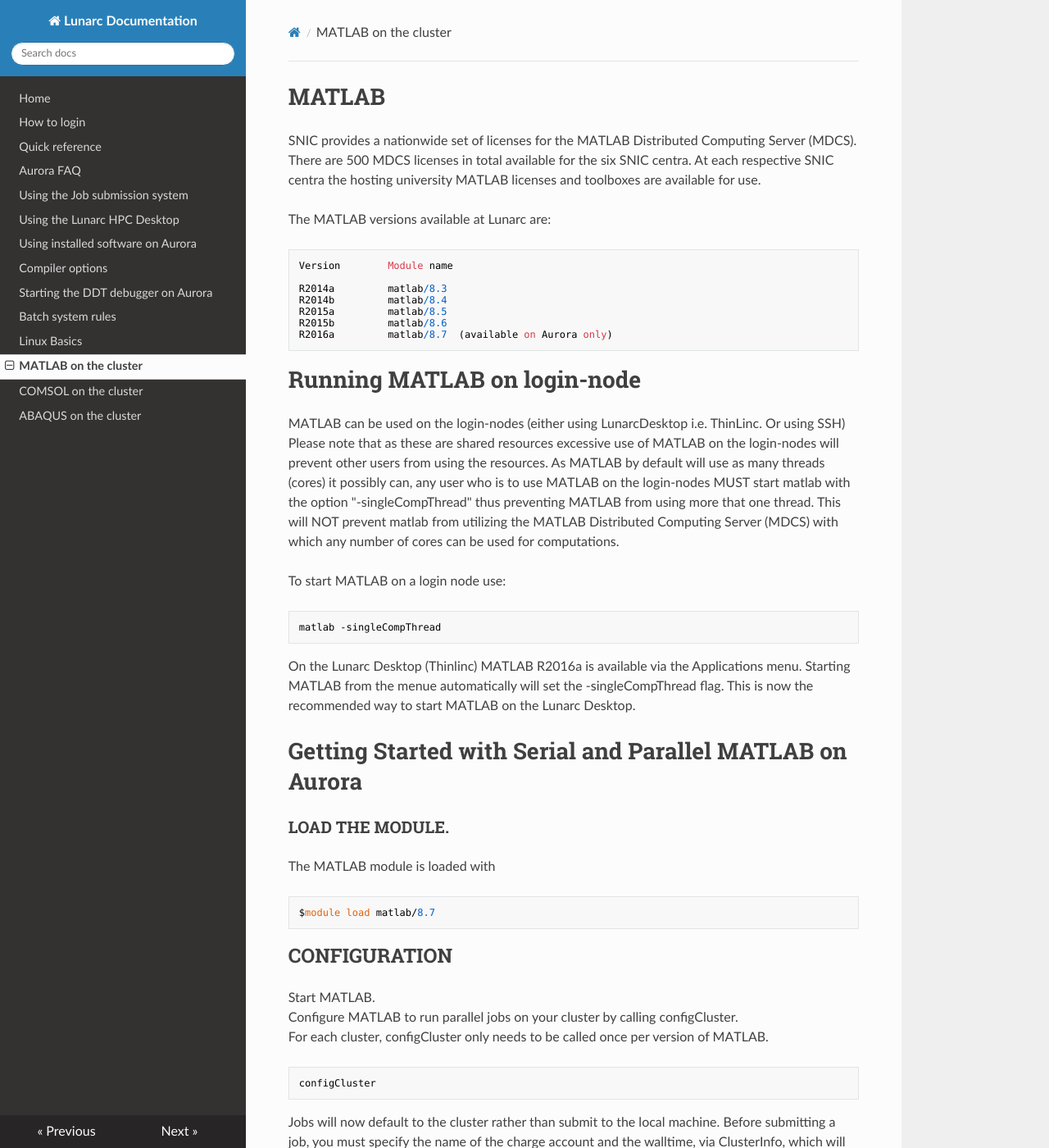
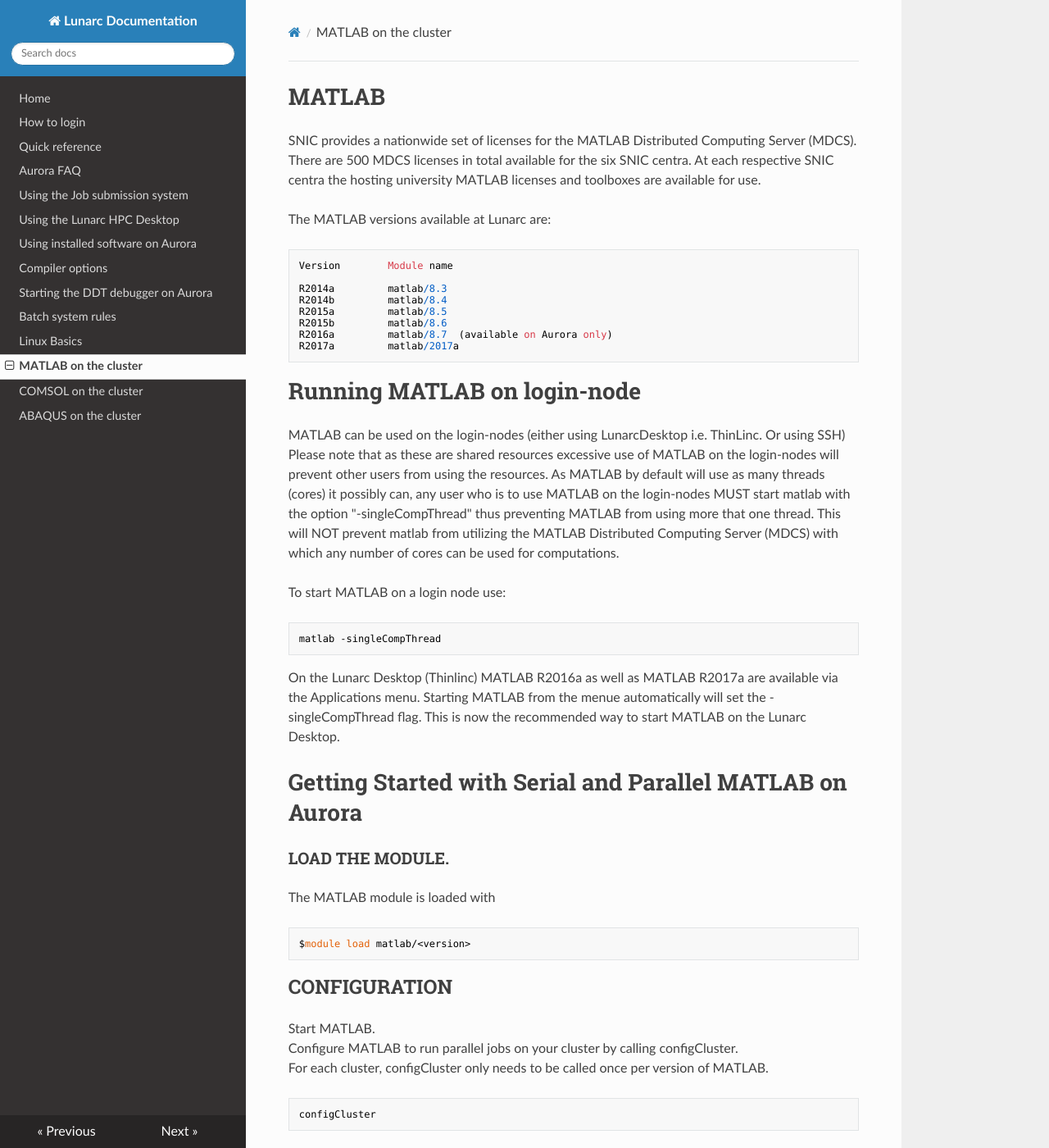
Before and after one commit to lunarc/lunarc_docs, an MkDocs documentation site: the page built from docs/MATLAB.md, in a window 1280 px wide and 1400 px high. Shown: the whole window at 82% size. Built offline with MkDocs 1.6.1, drawn with Linux system fonts in a browser that asks for light colours; nearby versions of some CDN libraries; old or Windows-style settings are respelled for this version of MkDocs; some of the changed text lies outside the part shown.

Commit message:
MATLAB R2017a
Updated info on how R2017a is different from the previous ones.

```diff
--- a/docs/MATLAB.md
+++ b/docs/MATLAB.md
@@ -10,7 +10,7 @@
     R2015a         matlab/8.5
     R2015b         matlab/8.6
     R2016a         matlab/8.7  (available on Aurora only)
-
+    R2017a         matlab/2017a
 
 # Running MATLAB on login-node
 MATLAB can be used on the login-nodes (either using LunarcDesktop i.e. ThinLinc. Or using SSH) Please note that as these are shared resources excessive use of MATLAB on the login-nodes will prevent other users from using the resources.
@@ -21,7 +21,7 @@
 
     matlab -singleCompThread
 
-On the Lunarc Desktop (Thinlinc) MATLAB R2016a is available via the Applications menu. Starting MATLAB from the menue automatically will set the -singleCompThread flag. This is now the recommended way to start MATLAB on the Lunarc Desktop.
+On the Lunarc Desktop (Thinlinc) MATLAB R2016a as well as MATLAB R2017a are available via the Applications menu. Starting MATLAB from the menue automatically will set the -singleCompThread flag. This is now the recommended way to start MATLAB on the Lunarc Desktop.
 
 
 <!--- At Lunarc the MATLAB installation R2014a (also known as 8.3) is the **only** version available for use with MDCS. If any of the newer versions are used, submission to the batch queue from within MATLAB is not possible .
@@ -141,7 +141,7 @@
 ###LOAD THE MODULE.
 The MATLAB module is loaded with
 
-    $module load matlab/8.7
+    $module load matlab/<version>
 
 ## CONFIGURATION
 Start MATLAB.
@@ -174,6 +174,19 @@
 * RequireExclusiveNodes
 * Reservation
 * UseGpu
+
+Please note that as of version 2017a the suntax for setting the ClusterInfo parameters have changed. These are now properties of a parcluster object instead of methods in the ClusterInfo object.
+
+
+        configCluster
+
+		% Set ProjectName and WallTime before submitting jobs to AURORA
+		c = parcluster;
+		c.AdditionalProperties.ProjectName = 'project-name';
+		c.AdditionalProperties.WallTime = '01:00:00';
+		c.saveProfile
+
+In the above example c is a parcluster object to which all properties are set accordingly.
 
 To see the values of the current configuration options, call the state method.  To clear a value, assign the property an empty value (‘’, [], or false), or call the clear method to clear all values.
 
```
Also changed, not shown: 1 other file.
